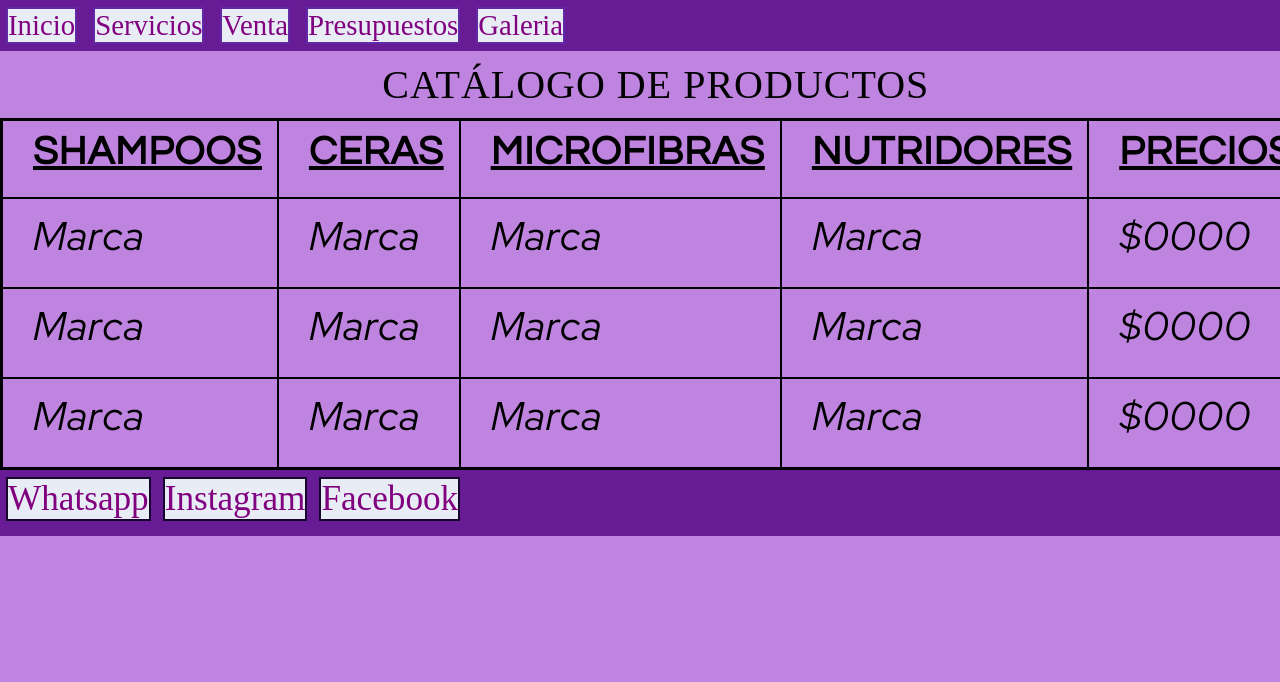
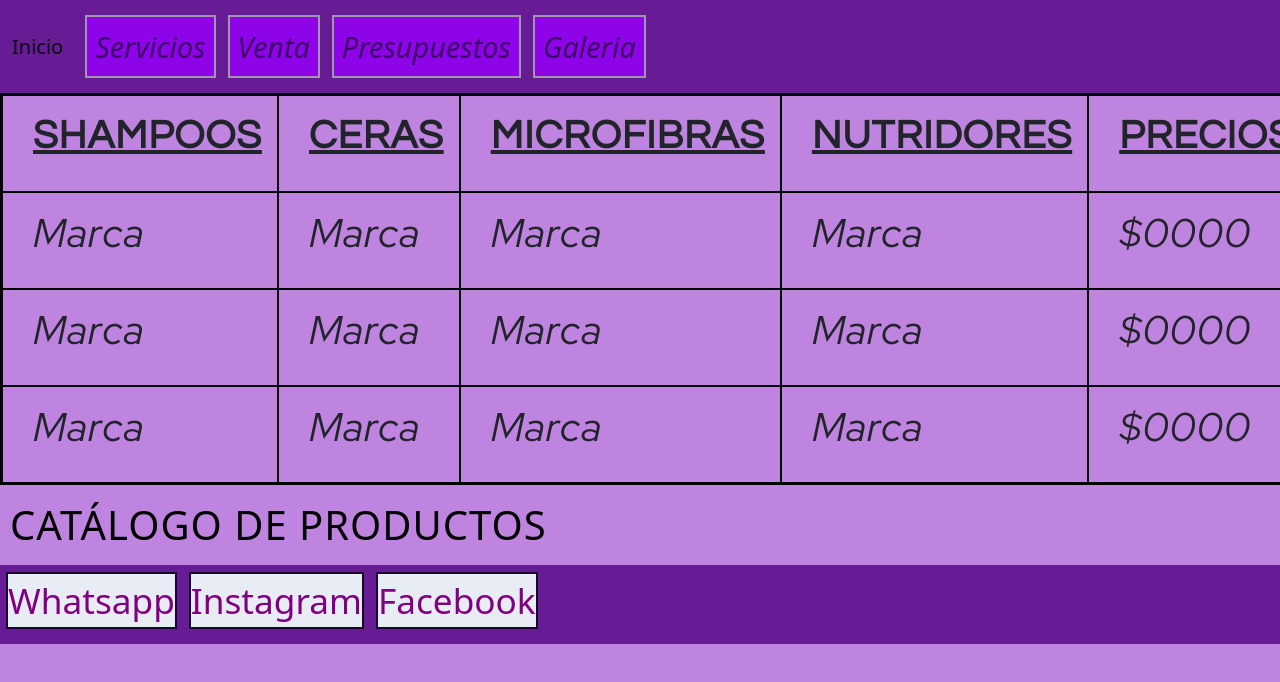
Before and after one commit to Nehue7/Purple-Shine, a plain HTML site: page pages/venta.html in a window 1280 px wide. Shown: the top 682 px of the page. Drawn offline with nearby package versions, Linux system fonts and the light colour scheme.

Commit message:
boostrap

```diff
--- a/pages/venta.html
+++ b/pages/venta.html
@@ -5,6 +5,7 @@
     <meta http-equiv="X-UA-Compatible" content="IE=edge">
     <meta name="viewport" content="width=device-width, initial-scale=1.0">
     <link rel="shortcut icon" href="../Images/ICON.png">
+    <link href="https://cdn.jsdelivr.net/npm/bootstrap@5.2.1/dist/css/bootstrap.min.css" rel="stylesheet" integrity="sha384-iYQeCzEYFbKjA/T2uDLTpkwGzCiq6soy8tYaI1GyVh/UjpbCx/TYkiZhlZB6+fzT" crossorigin="anonymous">
     <link rel="stylesheet" href="../style.css">
     <link rel="preconnect" href="https://fonts.googleapis.com">
     <link rel="preconnect" href="https://fonts.gstatic.com" crossorigin>
@@ -15,19 +16,34 @@
 
 <body>
 <header>
-    <nav>
-        <ul>
-            <li><a href="../index.html">Inicio</a></li>
-            <li><a href="../pages/servicios.html">Servicios</a></li>
-            <li><a href="../pages/venta.html">Venta</a></li>
-            <li><a href="../pages/presupuestos.html">Presupuestos</a></li>
-            <li><a href="../pages/galeria.html">Galeria</a></li>
-        </ul>
-    </nav>
+    <nav class="navbar navbar-expand-lg">
+        <div class="container-fluid">
+          <a class="navbar-brand" href="../index.html">Inicio</a>
+          <button class="navbar-toggler" type="button" data-bs-toggle="collapse" data-bs-target="#navbarNav" aria-controls="navbarNav" aria-expanded="false" aria-label="Toggle navigation">
+            <span class="navbar-toggler-icon"></span>
+          </button>
+          <div class="collapse navbar-collapse" id="navbarNav">
+            <ul class="navbar-nav">
+              <li class="nav-item">
+                <a class="nav-link" aria-current="page" href="../pages/servicios.html">Servicios</a>
+              </li>
+              <li class="nav-item">
+                <a class="nav-link" href="../pages/venta.html">Venta</a>
+              </li>
+              <li class="nav-item">
+                <a class="nav-link" href="../pages/presupuestos.html">Presupuestos</a>
+              </li>
+              <li class="nav-item">
+                <a class="nav-link" href="../pages/galeria.html">Galeria</a>
+              </li>
+            </ul>
+          </div>
+        </div>
+      </nav>
 </header>
 
     <table>
-        <caption class="animate__animated animate__jackInTheBox">CATÁLOGO DE PRODUCTOS</caption>
+        <caption class="animate__animated animate__jackInTheBox nuevo__color">CATÁLOGO DE PRODUCTOS</caption>
         <tr class="produc">
             <th>SHAMPOOS</th>
             <th>CERAS</th>
@@ -68,5 +84,7 @@
           </div>
     </footer>
 
+    <script src="https://cdn.jsdelivr.net/npm/bootstrap@5.2.1/dist/js/bootstrap.bundle.min.js" integrity="sha384-u1OknCvxWvY5kfmNBILK2hRnQC3Pr17a+RTT6rIHI7NnikvbZlHgTPOOmMi466C8" crossorigin="anonymous"></script>
+
 </body>
 </html>
--- a/style.css
+++ b/style.css
@@ -30,12 +30,13 @@
     font-size: 1.5rem;
   }
 
-  nav ul li {
+    nav ul li {
     font-size: 1.8rem;
     margin: 7px 6px 7px 6px;
-    border: #6129a6 solid 2px;
-    background-color: #e8ecf5;
+    border: #a095ad solid 2px;
+    background-color: #8d04e9;
     display: inline-block;
+    font-style: oblique;
   }
 
   nav a {
@@ -89,6 +90,7 @@
     flex-direction: row;
     justify-content: right;
   }
+
 
   /* GALERÍA */
 
@@ -154,6 +156,10 @@
     padding: 10px 15px 25px 30px;
   }
 
+  .nuevo__color {
+    color: black;
+  }
+
   @media only screen and (max-width: 576px){
 
     /* INDEX */
```
Also changed, not shown: index.html (+30 -8 lines), pages/galeria.html (+24 -9 lines), pages/presupuestos.html (+27 -9 lines), pages/servicios.html (+27 -9 lines).
